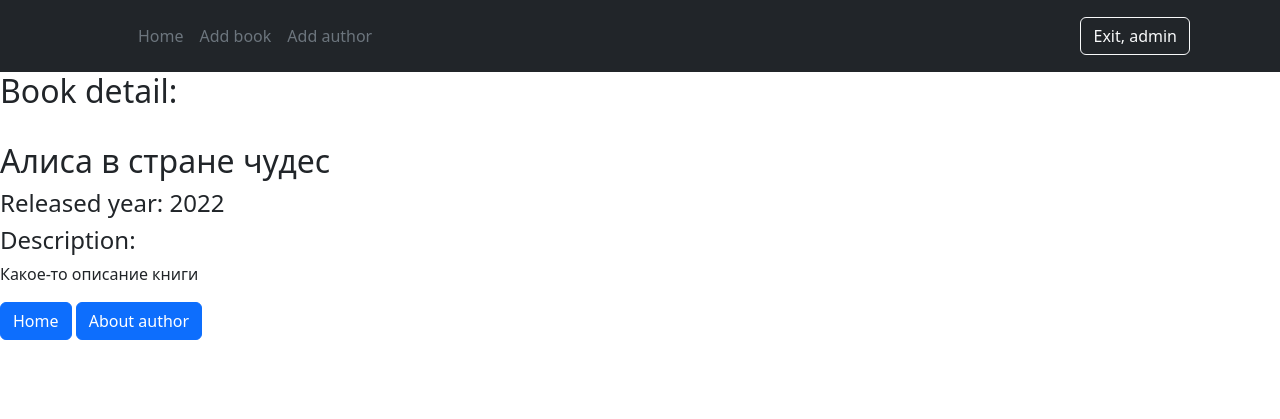
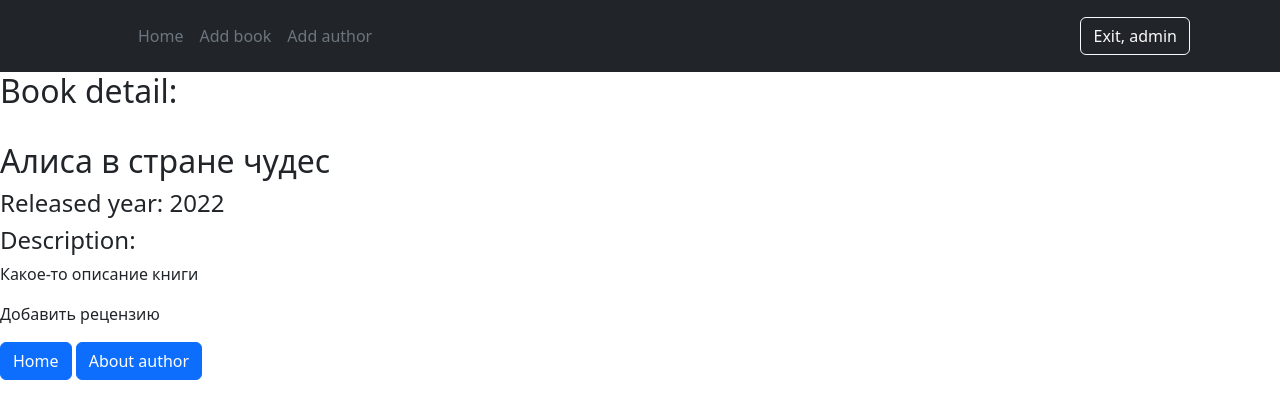
Before and after one commit to vmichailcc/Django_w1, a Django app: page /book/6 in a window 1280 px wide. Shown: the top 419 px of the page. Run offline with Django 4.2, Linux system fonts and the light colour scheme; a user stored in the database is signed in; data comes from the database, SQL or seed files in the repository; both versions use the stored data as it was after the commit.

Commit message:
HW w4 update html

```diff
--- a/test_project/bookstore/templates/book.html
+++ b/test_project/bookstore/templates/book.html
@@ -11,11 +11,13 @@
     <h4>Released year: {{ object.released_year }}</h4>
     <h4>Description:</h4>
     <p>{{ object.description }}</p>
+    {% if user.is_authenticated %}
+        <div>
+            <p>Добавить рецензию</p>
+        </div>
+    {% endif %}
     <a href="{% url 'index' %}" class="btn btn-primary">Home</a>
     <a href="{% url 'author' book.author_id_id %}" class="btn btn-primary">About author</a>
 </div>
-{% comment %}
-{% url 'author' object.author_id_id %}
-{% endcomment %}
 
 {% endblock content %}
--- a/test_project/templates/_header.html
+++ b/test_project/templates/_header.html
@@ -11,21 +11,24 @@
           <li><a href="{% url 'add_author' %}" class="nav-link px-2 text-secondary">Add author</a></li>
         </ul>
 
-        <div class="text-end">
           {% if user.is_authenticated %}
-          <form action="{% url 'logout' %}">
-          <button type="submit" class="btn btn-outline-light me-2">Exit, {{ user.username }}</button>
+         <div class="text-end">
+        <form action="{% url 'logout' %}">
+            <button type="submit" class="btn btn-outline-light me-2">Exit, {{ user.username }}</button>
             </form>
+         </div>
           {% else %}
+         <div class="text-end">
           <form action="{% url 'login' %}">
-          <button type="submit" class="btn btn-outline-light me-2">Login</button>
+            <button type="submit" class="btn btn-outline-light me-2">Login</button>
           </form>
+         </div>
+          <div class="text-end">
           <form action="{% url 'register' %}">
             <button type="submit" class="btn btn-warning">Register</button>
           </form>
+           </div>
           {% endif %}
-        </div>
-
       </div>
     </div>
   </header>
```
Also changed, not shown: test_project/db.sqlite3.
